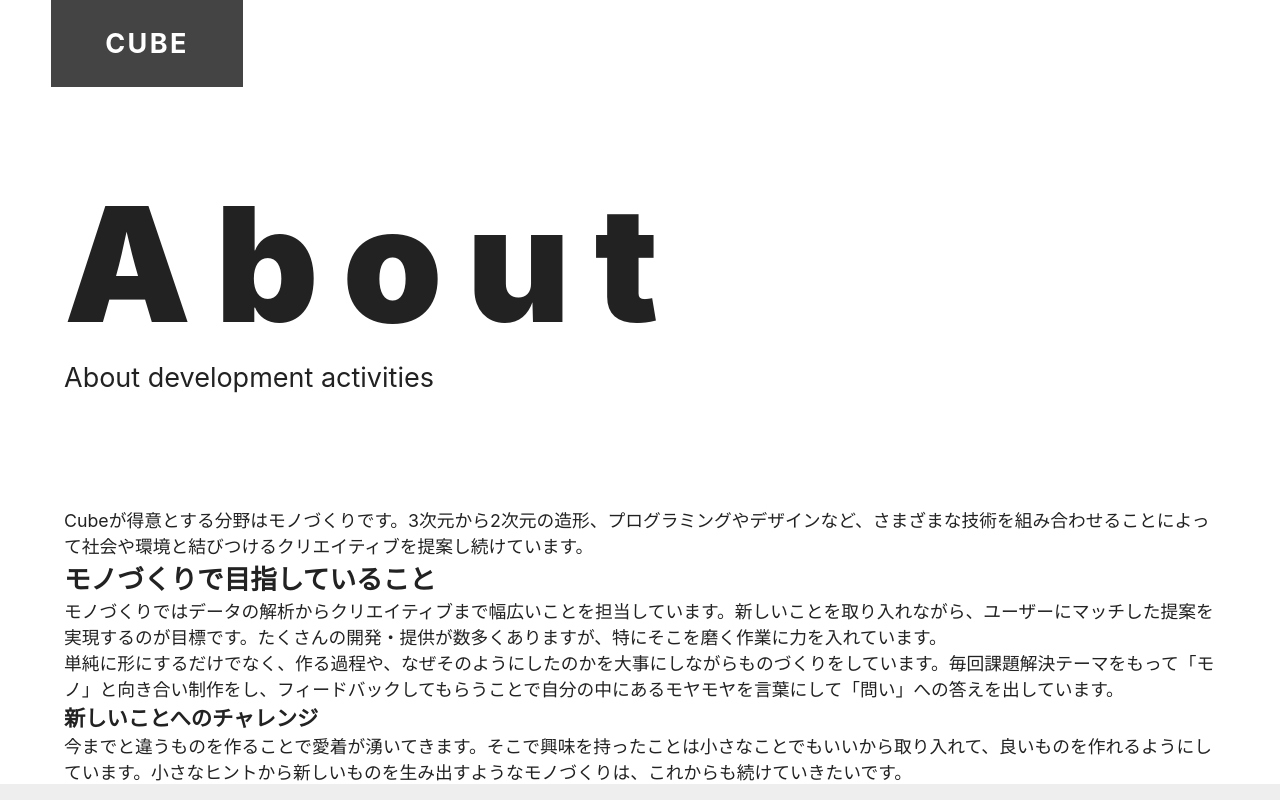
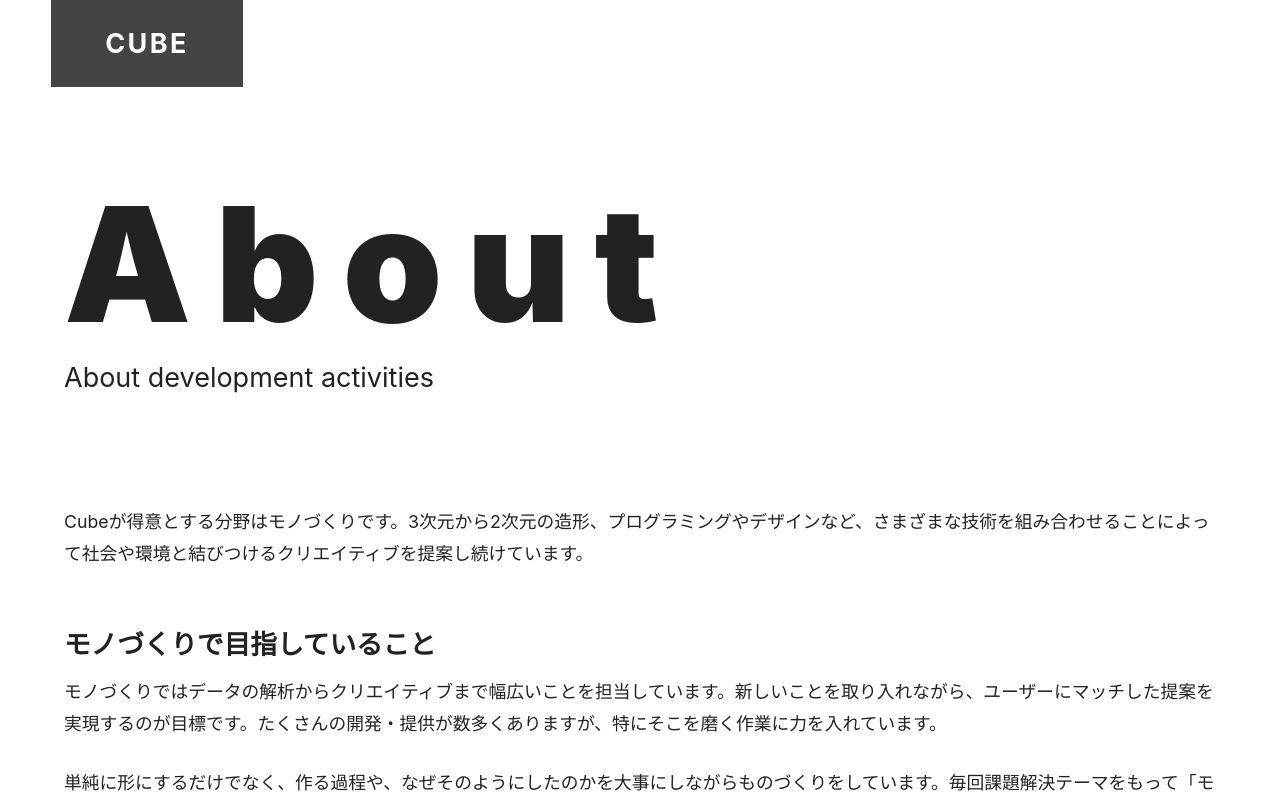
Before and after one commit to kouichi-kuu/nextblog-202209, a Next.js app: page /about in a window 1280 px wide. Shown: the top 800 px of the page. Built offline with nearby package versions, Linux system fonts and the light colour scheme.

Commit message:
20221009変更3

```diff
--- /dev/null
+++ b/components/post-body.js
@@ -0,0 +1,9 @@
+import styles from 'styles/post-body.module.css'
+
+export default function PostBody({children}){
+    return (
+        <div className={styles.stack}>
+            {children}
+        </div>
+    )
+}
--- a/pages/about.js
+++ b/pages/about.js
@@ -1,10 +1,12 @@
 import Hero from 'components/hero'
 import Container from 'components/container'
+import PostBody from 'components/post-body'
 
 export default function About(){
     return (
         <Container>
         <Hero title="About" subtitle="About development activities" />
+        <PostBody>
         <p>
               Cubeが得意とする分野はモノづくりです。3次元から2次元の造形、プログラミングやデザインなど、さまざまな技術を組み合わせることによって社会や環境と結びつけるクリエイティブを提案し続けています。
             </p>
@@ -19,6 +21,7 @@
             <p>
               今までと違うものを作ることで愛着が湧いてきます。そこで興味を持ったことは小さなことでもいいから取り入れて、良いものを作れるようにしています。小さなヒントから新しいものを生み出すようなモノづくりは、これからも続けていきたいです。
             </p>
+            </PostBody>
         </Container>
     )
 }
--- /dev/null
+++ b/styles/post-body.module.css
@@ -0,0 +1,22 @@
+.stack > * + * {
+    margin-top: var(--stack-space, 1.5em);
+  }
+
+  .stack h2,
+  .stack h3 {
+    --stack-space: 2em;
+  }
+
+  .stack h2 + *,
+  .stack h3 + * {
+    --stack-space: 0.8em;
+  }
+
+  .stack p {
+    line-height: 1.8;
+  }
+
+  .stack ul {
+    padding: revert;
+    list-style: revert;
+  }
```
